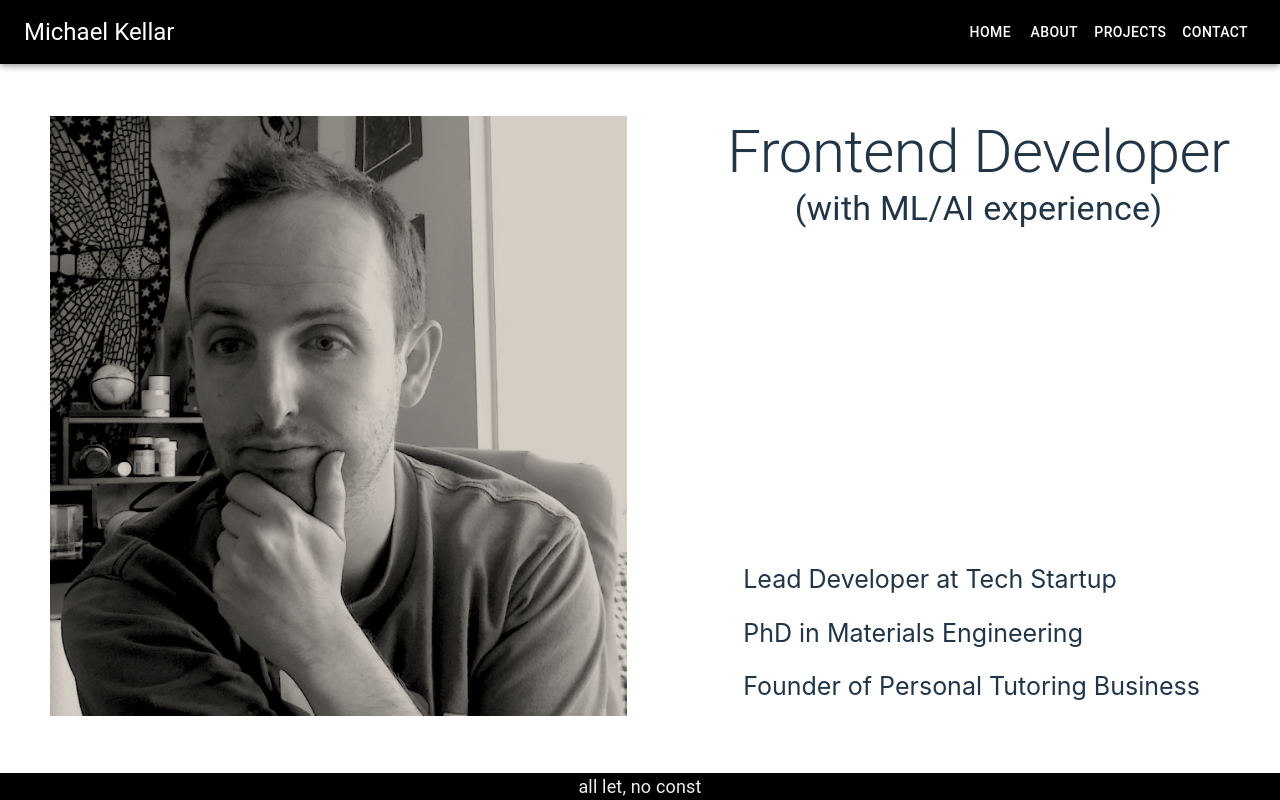
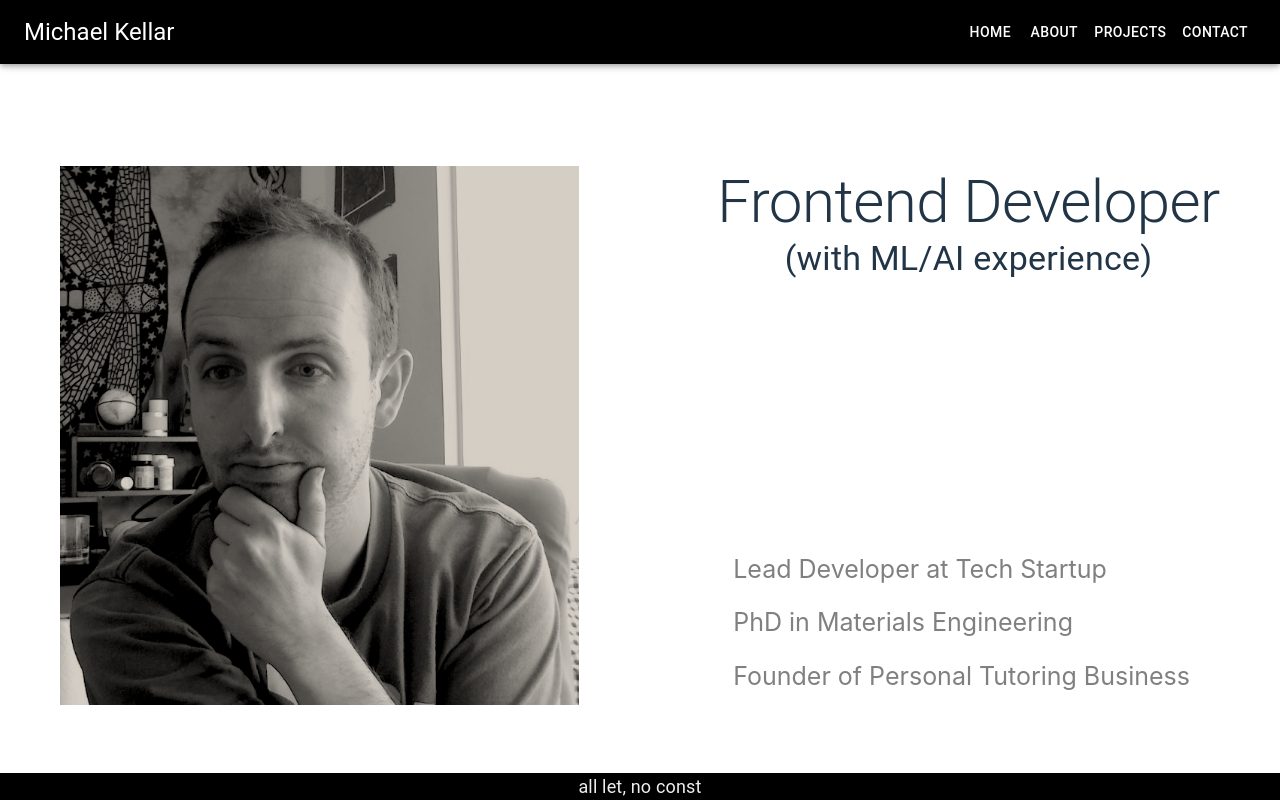
Before and after one commit to DrQuacks/portfolio-website, a React (Vite) app: page / in a window 1280 px wide. Built offline with nearby package versions, Linux system fonts and the light colour scheme.

Commit message:
some formatting changes

```diff
--- a/src/App.css
+++ b/src/App.css
@@ -39,6 +39,7 @@
   order: 0;
   width: 100%;
   opacity: 0;
+  margin-bottom: 40px;
 }
 
 /* .NavBar {
@@ -67,6 +68,7 @@
 
 .homeImage {
   order:1;
+  margin-left: 20px;
 }
 
 .homeTitle {
@@ -74,6 +76,7 @@
   display: flex;
   flex-direction: column;
   justify-content: space-between;
+  margin-right: 20px;
 }
 
 .homeTitleText {
--- a/src/Components/AboutPage.tsx
+++ b/src/Components/AboutPage.tsx
@@ -10,7 +10,7 @@ const AboutPage = () => {
       <TitleText title={title} />
       <div className='aboutBody'>
         <div className='aboutText'>
-          <Typography variant="h5" align="center">
+          <Typography variant="h5" align="center" color="gray">
             Near the end of grad school, I interned at Sandia National Labs working on lithium-air batteries, and happened
             to attend a talk on Machine Learning. After graduating, I decided to transition to coding. I worked as a tutor
             while I learned to code, and eventually began working at a startup named TrialTrace.
--- a/src/Components/HomePage.tsx
+++ b/src/Components/HomePage.tsx
@@ -11,15 +11,15 @@ const HomePage = () => {
   return (
     <div className='homeBody'>
       <div className='homeImage'>
-        <img style={{maxHeight:600}} src={thinkingImageBW} alt='Me' />
+        <img style={{maxHeight:600,maxWidth:"90%"}} src={thinkingImageBW} alt='Me' />
       </div>
       <div className='homeTitle'>
         <TitleText title={title} subTitle={subtitle} />
         <div className='homeTitleHighlights'>
           <List>
-            <ListItem sx={{ fontSize: 25 }}>{highlights[0]}</ListItem>
-            <ListItem sx={{ fontSize: 25 }}>{highlights[1]}</ListItem>
-            <ListItem sx={{ fontSize: 25 }}>{highlights[2]}</ListItem>
+            <ListItem sx={{ fontSize: 25 , color: "gray" }}>{highlights[0]}</ListItem>
+            <ListItem sx={{ fontSize: 25 , color: "gray" }}>{highlights[1]}</ListItem>
+            <ListItem sx={{ fontSize: 25 , color: "gray" }}>{highlights[2]}</ListItem>
           </List>
         </div>
       </div>
```
